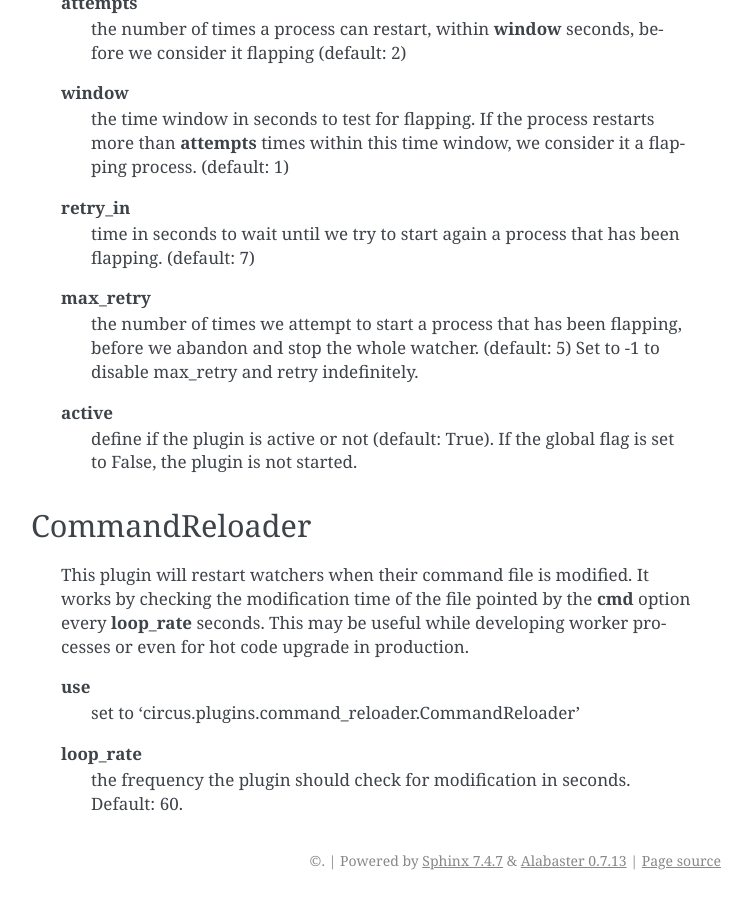
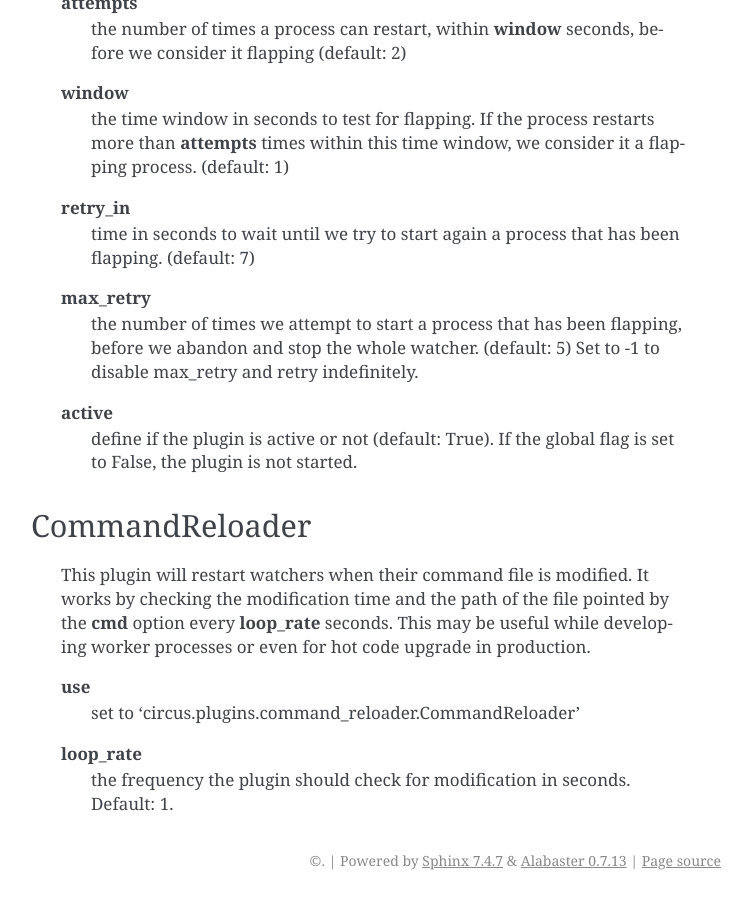
Before and after one commit to circus-tent/circus, a Sphinx documentation site: the page built from docs/source/plugins.rst, in a window 1280 px wide and 900 px high, scrolled down 4533 px. Shown: the whole window, without its empty margins (389-1141 px from the left). Built offline with Sphinx 7.4.7, drawn with Linux system fonts in a browser that asks for light colours; pages that are not in the unit, such as notebooks, are missing from menus.

Commit message:
Fix CommandReloader plugin doc
 * default loop_rate is 1 second
 * we also check cmd path

```diff
--- a/docs/source/plugins.rst
+++ b/docs/source/plugins.rst
@@ -225,11 +225,11 @@ CommandReloader
 ===============
 
     This plugin will restart watchers when their command file is modified. It
-    works by checking the modification time of the file pointed by the **cmd**
-    option every **loop_rate** seconds. This may be useful while developing
-    worker processes or even for hot code upgrade in production.
+    works by checking the modification time and the path of the file pointed by
+    the **cmd** option every **loop_rate** seconds. This may be useful while
+    developing worker processes or even for hot code upgrade in production.
 
     **use**
       set to 'circus.plugins.command_reloader.CommandReloader'
     **loop_rate**
-      the frequency the plugin should check for modification in seconds. Default: 60.
+      the frequency the plugin should check for modification in seconds. Default: 1.
```
